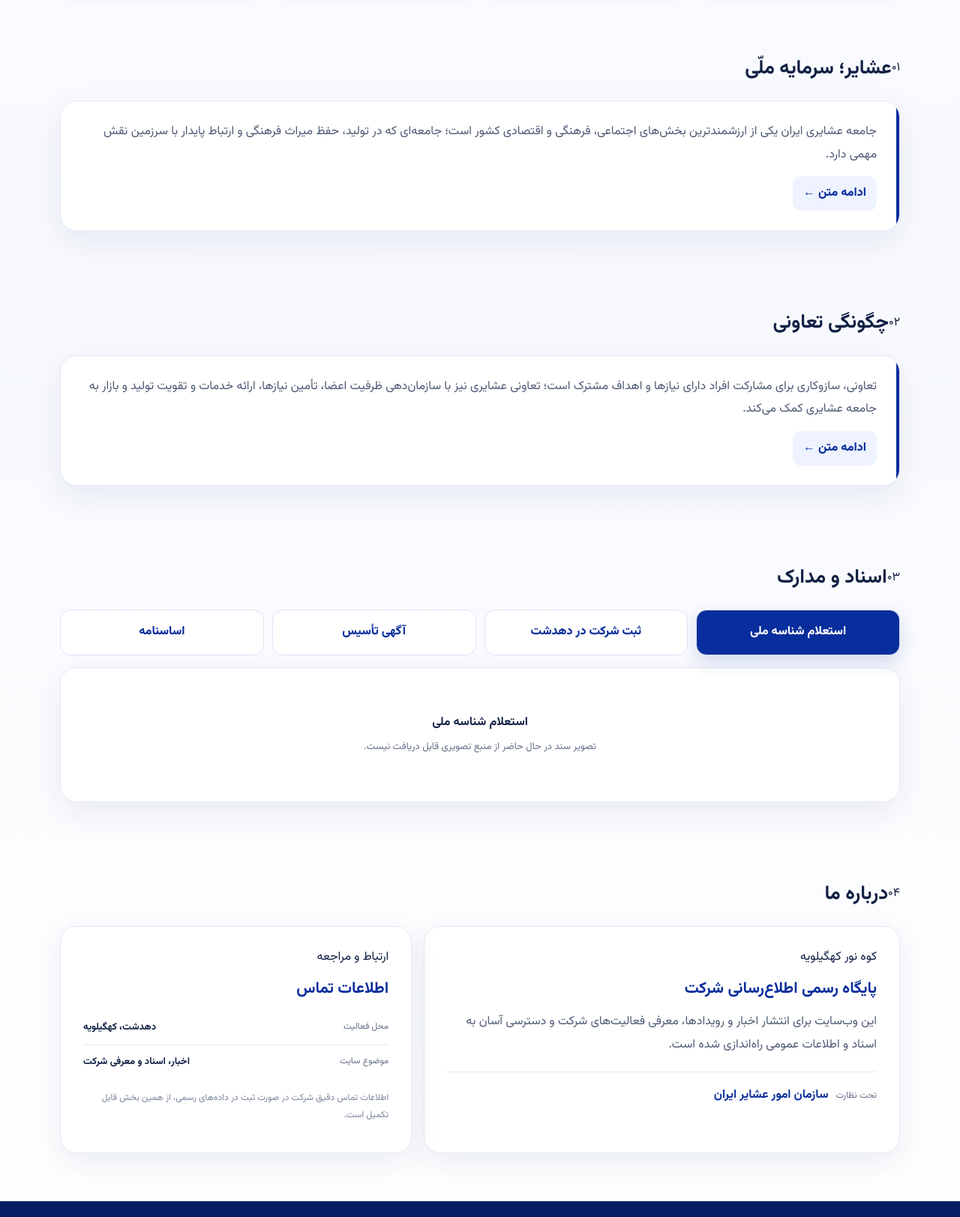
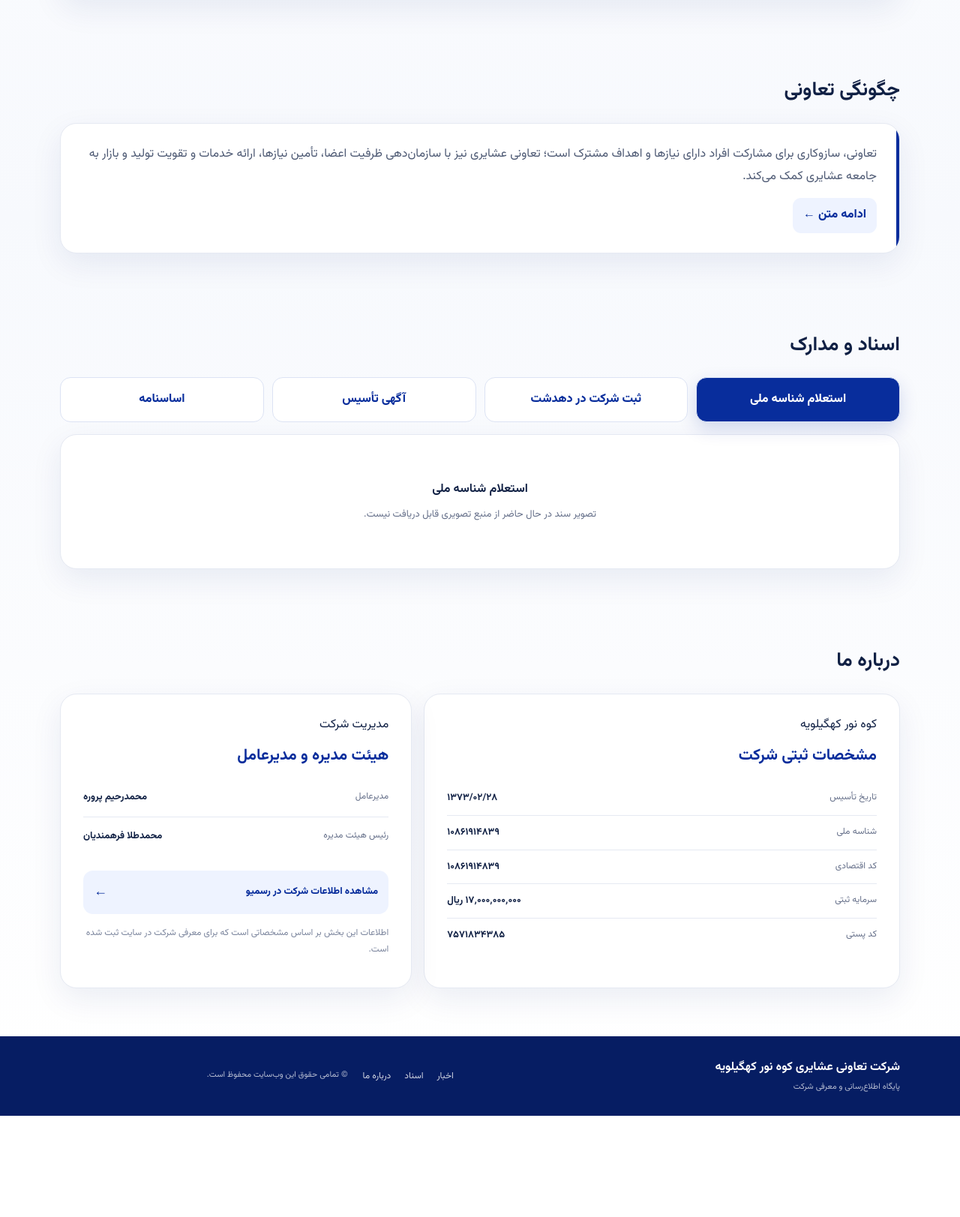
Before and after one commit to farrokhzad743-dot/testerkoh, a plain HTML site: page index.html in a window 1280 px wide. Shown: the part 1174-2797 px from the top of the page at 75% size. After the commit the page ends 2662 px from the top, so only its background shows below. Drawn offline with Linux system fonts and the light colour scheme; no server answers; a web font is replaced by a local one.

Commit message:
Update index.html

```diff
--- a/index.html
+++ b/index.html
@@ -33,23 +33,6 @@
   </header>
 
   <main>
-    <section class="hero container" aria-labelledby="heroTitle">
-      <div class="hero-copy">
-        <span class="eyebrow">پایگاه اطلاع‌رسانی</span>
-        <h1 id="heroTitle">کوه نور کهگیلویه؛<br><strong>برای خدمت، تولید و ارتباط با جامعه عشایری</strong></h1>
-        <p>مرجع انتشار اخبار، رویدادها، اسناد و اطلاعات عمومی شرکت تعاونی عشایری کوه نور کهگیلویه.</p>
-        <div class="hero-actions">
-          <a class="primary-action" href="#news">آخرین اخبار <span>←</span></a>
-          <a class="secondary-action" href="#about">درباره شرکت</a>
-        </div>
-      </div>
-      <div class="hero-panel" aria-label="نمای کلی فعالیت‌های سایت">
-        <div class="hero-stat"><strong>اخبار</strong><span>اطلاع‌رسانی رویدادها و خدمات</span></div>
-        <div class="hero-stat"><strong>اسناد</strong><span>دسترسی آسان به مدارک عمومی</span></div>
-        <div class="hero-stat"><strong>عشایر</strong><span>تمرکز بر جامعه و ظرفیت‌های آن</span></div>
-      </div>
-    </section>
-
     <section class="news-section container" id="news" aria-labelledby="newsTitle">
       <div class="section-top">
         <div><span class="eyebrow">تازه‌ترین اطلاع‌رسانی</span><h2 id="newsTitle">آخرین اخبار</h2></div>
@@ -59,10 +42,11 @@
         </div>
       </div>
       <div class="news-carousel-wrap">
-        <button class="carousel-arrow next" id="nextNews" type="button" aria-label="خبر بعدی">→</button>
+        <button class="carousel-arrow prev" id="prevNews" type="button" aria-label="خبر قبلی">→</button>
         <div class="news-track" id="newsTrack" tabindex="0" aria-label="فهرست آخرین اخبار"></div>
-        <button class="carousel-arrow prev" id="prevNews" type="button" aria-label="خبر قبلی">←</button>
+        <button class="carousel-arrow next" id="nextNews" type="button" aria-label="خبر بعدی">←</button>
       </div>
+      <div class="news-timer" aria-label="زمان باقی‌مانده تا خبر بعدی"><span id="newsTimerFill"></span></div>
       <div class="dots" id="newsDots" aria-label="انتخاب خبر"></div>
     </section>
 
@@ -74,17 +58,17 @@
     </nav>
 
     <section class="content-section container" id="ashayer">
-      <div class="section-heading"><span>۰۱</span><h2>عشایر؛ سرمایه ملّی</h2></div>
+      <div class="section-heading"><h2>عشایر؛ سرمایه ملّی</h2></div>
       <div class="info-card"><div class="info-accent"></div><p id="ashayerExcerpt">جامعه عشایری ایران یکی از ارزشمندترین بخش‌های اجتماعی، فرهنگی و اقتصادی کشور است؛ جامعه‌ای که در تولید، حفظ میراث فرهنگی و ارتباط پایدار با سرزمین نقش مهمی دارد.</p><button class="read-more" type="button" data-content="ashayer">ادامه متن ←</button></div>
     </section>
 
     <section class="content-section container" id="cooperative">
-      <div class="section-heading"><span>۰۲</span><h2>چگونگی تعاونی</h2></div>
+      <div class="section-heading"><h2>چگونگی تعاونی</h2></div>
       <div class="info-card"><div class="info-accent"></div><p id="cooperativeExcerpt">تعاونی، سازوکاری برای مشارکت افراد دارای نیازها و اهداف مشترک است؛ تعاونی عشایری نیز با سازمان‌دهی ظرفیت اعضا، تأمین نیازها، ارائه خدمات و تقویت تولید و بازار به جامعه عشایری کمک می‌کند.</p><button class="read-more" type="button" data-content="cooperative">ادامه متن ←</button></div>
     </section>
 
     <section class="content-section container" id="documents">
-      <div class="section-heading"><span>۰۳</span><h2>اسناد و مدارک</h2></div>
+      <div class="section-heading"><h2>اسناد و مدارک</h2></div>
       <div class="document-buttons">
         <button class="document-tab active" type="button" data-doc="0">استعلام شناسه ملی</button>
         <button class="document-tab" type="button" data-doc="1">ثبت شرکت در دهدشت</button>
@@ -95,20 +79,26 @@
     </section>
 
     <section class="content-section container" id="about">
-      <div class="section-heading"><span>۰۴</span><h2>درباره ما</h2></div>
+      <div class="section-heading"><h2>درباره ما</h2></div>
       <div class="about-grid">
-        <div class="about-card">
+        <div class="about-card company-profile-card">
           <span class="eyebrow">کوه نور کهگیلویه</span>
-          <h3>پایگاه رسمی اطلاع‌رسانی شرکت</h3>
-          <p>این وب‌سایت برای انتشار اخبار و رویدادها، معرفی فعالیت‌های شرکت و دسترسی آسان به اسناد و اطلاعات عمومی راه‌اندازی شده است.</p>
-          <div class="supervision"><span>تحت نظارت</span><b>سازمان امور عشایر ایران</b></div>
+          <h3>مشخصات ثبتی شرکت</h3>
+          <div class="company-facts">
+            <div class="fact-row"><span>تاریخ تأسیس</span><strong>۱۳۷۳/۰۲/۲۸</strong></div>
+            <div class="fact-row"><span>شناسه ملی</span><strong>۱۰۸۶۱۹۱۴۸۳۹</strong></div>
+            <div class="fact-row"><span>کد اقتصادی</span><strong>۱۰۸۶۱۹۱۴۸۳۹</strong></div>
+            <div class="fact-row"><span>سرمایه ثبتی</span><strong>۱۷٬۰۰۰٬۰۰۰٬۰۰۰ ریال</strong></div>
+            <div class="fact-row"><span>کد پستی</span><strong>۷۵۷۱۸۳۴۳۸۵</strong></div>
+          </div>
         </div>
-        <div class="contact-card">
-          <span class="eyebrow">ارتباط و مراجعه</span>
-          <h3>اطلاعات تماس</h3>
-          <div class="contact-row"><span>محل فعالیت</span><strong>دهدشت، کهگیلویه</strong></div>
-          <div class="contact-row"><span>موضوع سایت</span><strong>اخبار، اسناد و معرفی شرکت</strong></div>
-          <p class="contact-note">اطلاعات تماس دقیق شرکت در صورت ثبت در داده‌های رسمی، از همین بخش قابل تکمیل است.</p>
+        <div class="contact-card company-management-card">
+          <span class="eyebrow">مدیریت شرکت</span>
+          <h3>هیئت مدیره و مدیرعامل</h3>
+          <div class="contact-row"><span>مدیرعامل</span><strong>محمدرحیم پروره</strong></div>
+          <div class="contact-row"><span>رئیس هیئت مدیره</span><strong>محمدطلا فرهمندیان</strong></div>
+          <a class="rasmio-link" href="https://rasmio.com/" target="_blank" rel="noopener noreferrer">مشاهده اطلاعات شرکت در رسمیو <span>←</span></a>
+          <p class="contact-note">اطلاعات این بخش بر اساس مشخصاتی است که برای معرفی شرکت در سایت ثبت شده است.</p>
         </div>
       </div>
     </section>
```
